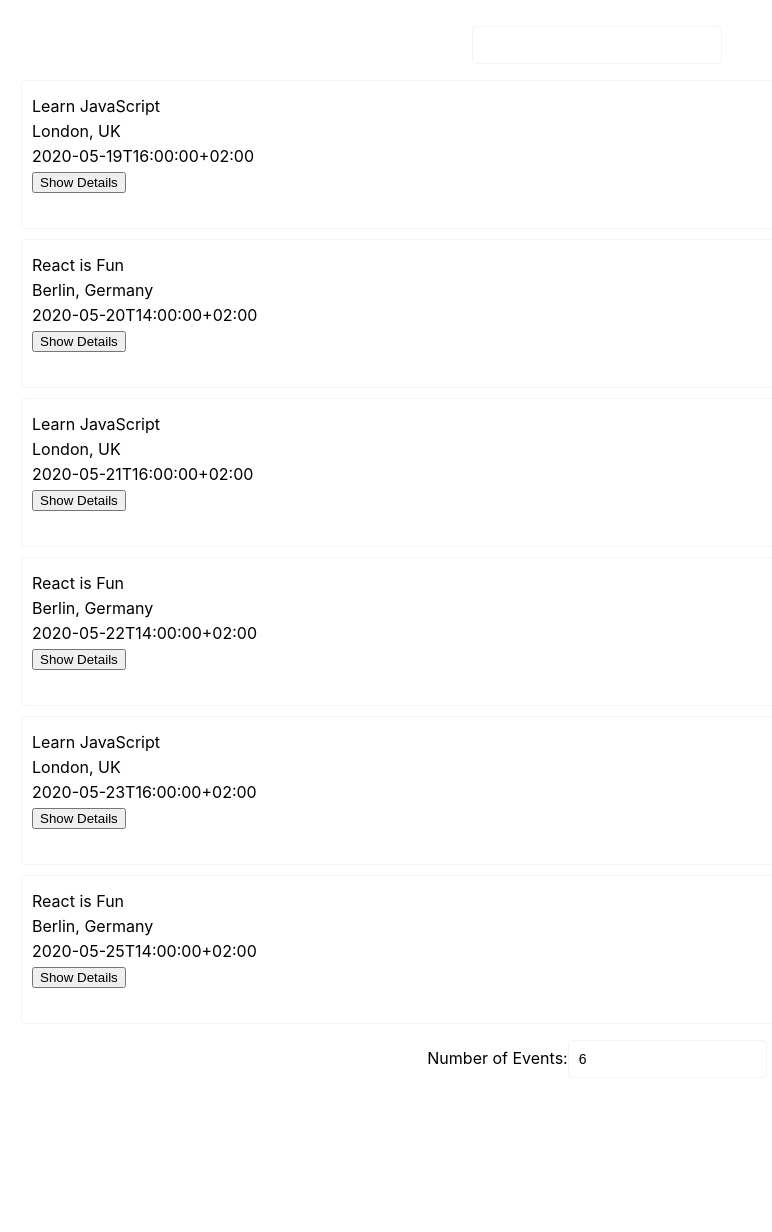
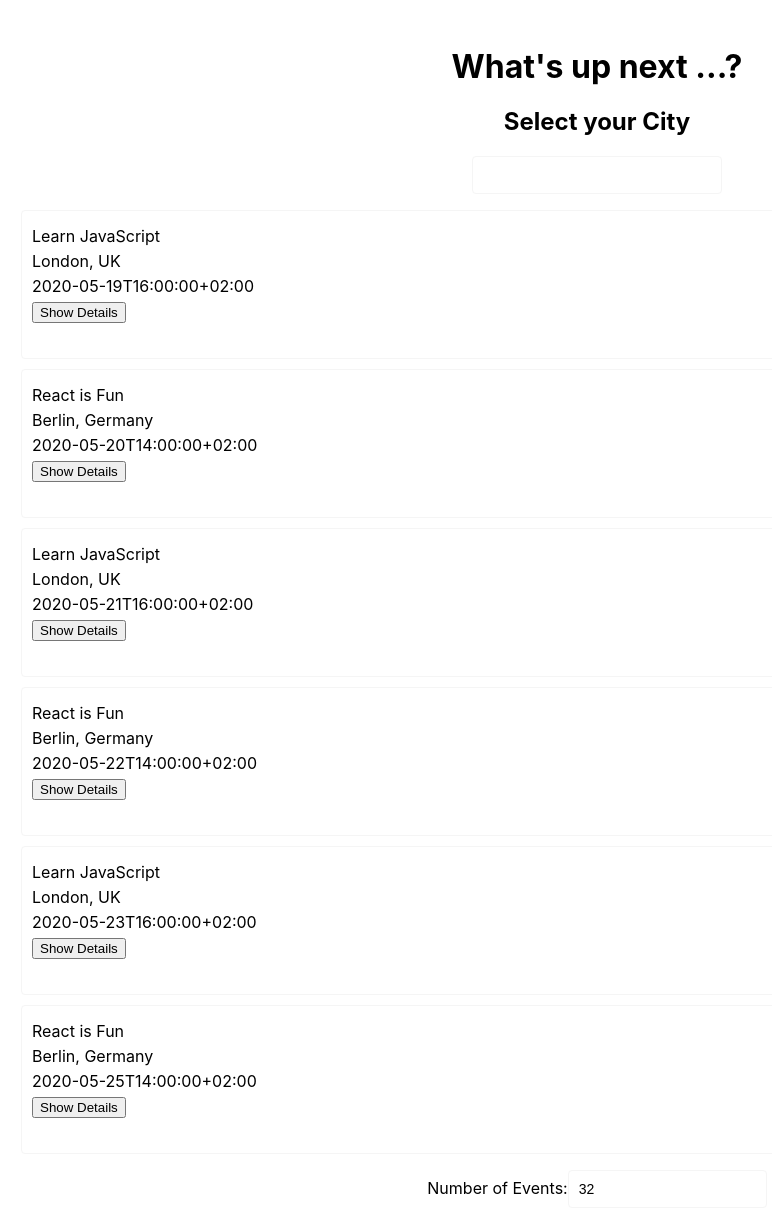
Before and after one commit to MElwenn/meet, a React (Create React App) app: page / in a window 1280 px wide. Shown: the whole page, without its empty margins (43-815 px from the left). Before the commit the page ends 1103 px from the top, so only its background shows below. Built offline with nearby package versions, Linux system fonts and the light colour scheme.

Commit message:
added filter on selected cities

```diff
--- a/src/App.js
+++ b/src/App.js
@@ -10,8 +10,57 @@ import { extractLocations, getEvents } from './api';
 class App extends Component {
   state = {
     events: [],
-    locations: []
+    locations: [],
+    numberOfEvents: '',
+    selectedLocation: 'all'
   };
+
+  //filter the results based on location
+  updateEvents = (location, eventCount) => {
+    const { selectedLocation, numOfEvents } = this.state;
+    if (location) {
+      getEvents().then((events) => {
+        const locationEvents = (location === 'all') ?
+          events : events.filter((event) => event.location === location);
+        const filteredEvents = locationEvents.slice(0, numOfEvents);
+        this.setState({
+          events: filteredEvents,
+          selectedLocation: location
+        });
+      });
+    }
+    else {
+      getEvents().then((events) => {
+        const locationEvents = (selectedLocation === 'all') ?
+          events : events.filter((event) => event.location === selectedLocation);
+        const filteredEvents = locationEvents.slice(0, eventCount);
+        this.setState({
+          events: filteredEvents,
+          numOfEvents: eventCount
+        });
+      });
+    }
+  }
+
+  /*updateEvents = (location) => {
+    getEvents().then((events) => {
+      const locationEvents = (location === 'all') ?
+      events : events.filter((event) => event.location === location);
+      this.setState({
+        events: locationEvents
+      });
+    });
+  }*/
+
+  filterEvents = () => {
+    const { locations, events } = this.state;
+    const result = locations.map((location) => {
+      const amountEvents = events.filter((event) => event.location === location).length;
+      const city = location.split(',').shift();
+      return { amountEvents, city };
+    })
+    return result;
+  }
 
   componentDidMount() {
     this.mounted = true;
@@ -20,33 +69,29 @@ class App extends Component {
         this.setState({ events, locations: extractLocations(events) });
       }
     });
+
+    getEvents().then((events) => {
+      if (this.mounted) {
+        this.setState({ events, locations: extractLocations(events) });
+      }
+    })
   }
 
   componentWillUnmount() {
     this.mounted = false;
   }
 
-  updateEvents = (location) => {
-    getEvents().then((events) => {
-      const locationEvents = (location === 'all') ?
-        events : events.filter((event) => event.location === location);
-      this.setState({
-        events: locationEvents
-      });
-    });
-  }
-
   render() {
     return (
       <div className="App">
-        <CitySearch
-          locations={this.state.locations}
-          updateEvents={this.updateEvents}
-        />
+        <h1>What's up next ...? </h1>
+        <h2>Select your City</h2>
+        <CitySearch locations={this.state.locations} updateEvents={this.updateEvents} />
         <EventList events={this.state.events} />
-        <NumberOfEvents />
+        <NumberOfEvents result={this.filterEvents()} />
       </div>
     );
+    //<NumberOfEvents numOfEvents={this.state.numOfEvents} updateEvents={this.updateEvents} />
   }
 }
 
--- a/src/NumberOfEvents.js
+++ b/src/NumberOfEvents.js
@@ -2,7 +2,7 @@ import React, { Component } from "react";
 
 class NumberOfEvents extends Component {
     state = {
-        nbrOfEvents: 6
+        nbrOfEvents: 32
     };
 
 
--- a/src/api.js
+++ b/src/api.js
@@ -56,7 +56,7 @@ export const getAccessToken = async () => {
         const code = await searchParams.get("code");
         if (!code) {
             const results = await axios.get(
-                "https://jcu7sw52pi.execute-api.eu-central-1.amazonaws.com/dev/api/get-auth-url"
+                `https://jcu7sw52pi.execute-api.eu-central-1.amazonaws.com/dev/api/get-auth-url`
             );
             const { authUrl } = results.data;
             return (window.location.href = authUrl);
@@ -83,6 +83,13 @@ const getToken = async (code) => {
 
 export const getEvents = async () => {
     NProgress.start();
+    // added
+    if (!window.location.href.startsWith('http://localhost')
+    ) {
+        const events = localStorage.getItem('lastEvents');
+        NProgress.done();
+        return JSON.parse(events).events;
+    }
 
     if (window.location.href.startsWith("http://localhost")) {
         NProgress.done();
```
Also changed, not shown: 2 other files (tests, documents, lock files or other folders).
